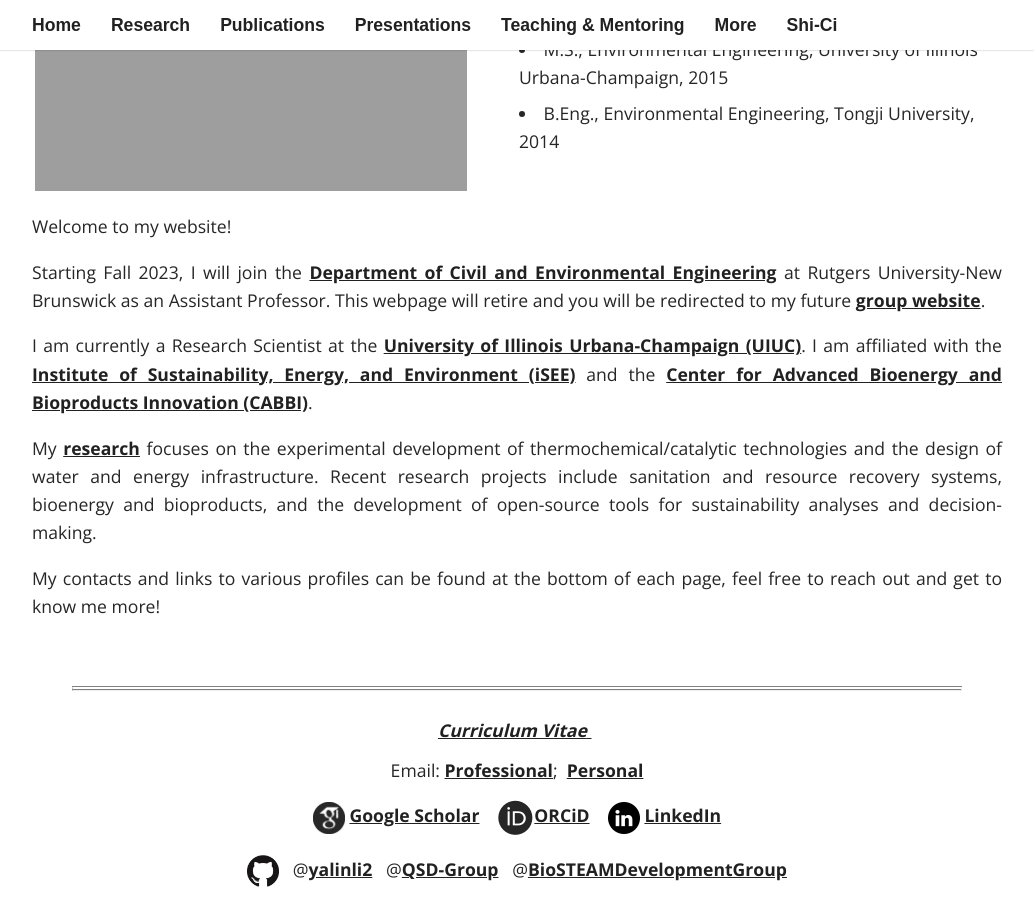
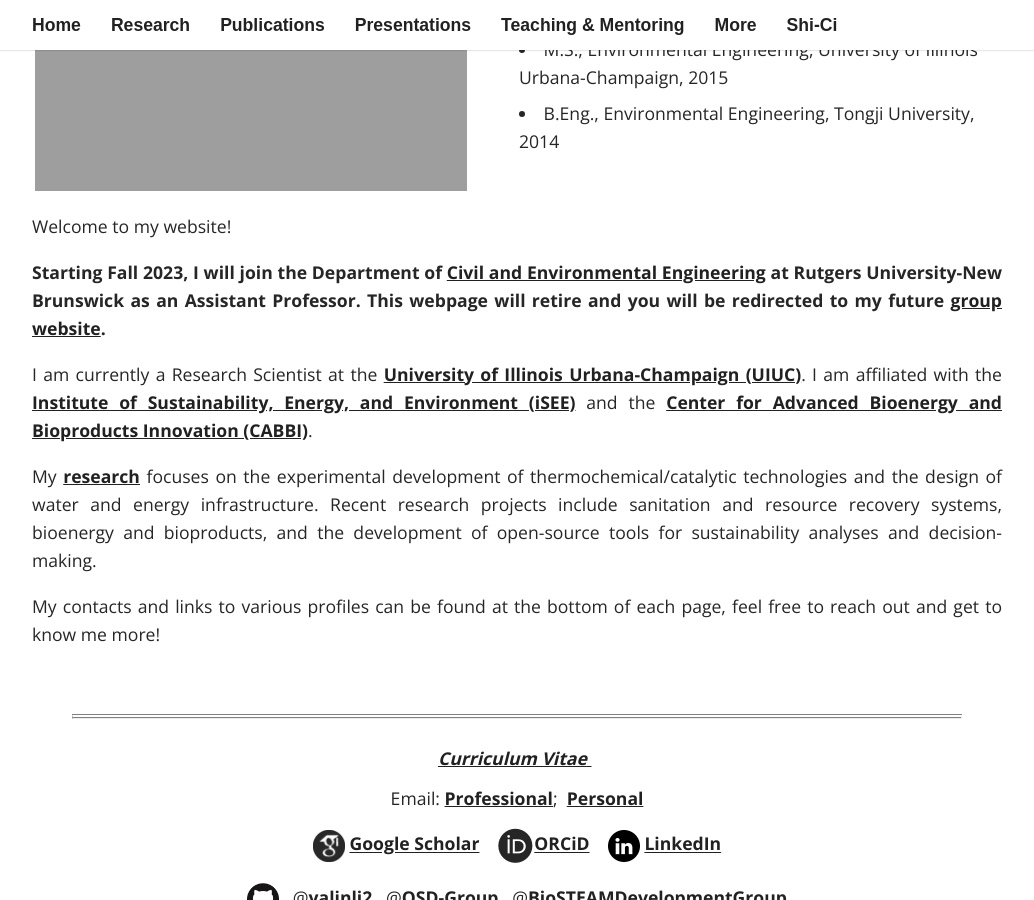
Before and after one commit to yalinli2/webpage, a Jekyll site: the page built from index.md, in a window 1280 px wide and 900 px high, scrolled down 772 px. Shown: the whole window, without its empty margins (123-1157 px from the left). Built offline with Jekyll 4.4.1, drawn with Linux system fonts in a browser that asks for light colours; some web fonts are replaced.

Commit message:
minor format udpate

```diff
--- a/index.md
+++ b/index.md
@@ -23,7 +23,7 @@ layout: index
 
 Welcome to my website!
 
-Starting Fall 2023, I will join the [Department of Civil and Environmental Engineering](https://cee.rutgers.edu) at Rutgers University-New Brunswick as an Assistant Professor. This webpage will retire and you will be redirected to my future [group website](https://yalinli.group).
+**Starting Fall 2023, I will join the Department of [Civil and Environmental Engineering](https://cee.rutgers.edu) at Rutgers University-New Brunswick as an Assistant Professor. This webpage will retire and you will be redirected to my future [group website](https://yalinli.group).**
 
 I am currently a Research Scientist at the [University of Illinois Urbana-Champaign (UIUC)](https://illinois.edu). I am affiliated with the [Institute of Sustainability, Energy, and Environment (iSEE)](https://sustainability.illinois.edu) and the [Center for Advanced Bioenergy and Bioproducts Innovation (CABBI)](https://cabbi.bio).
 
```
